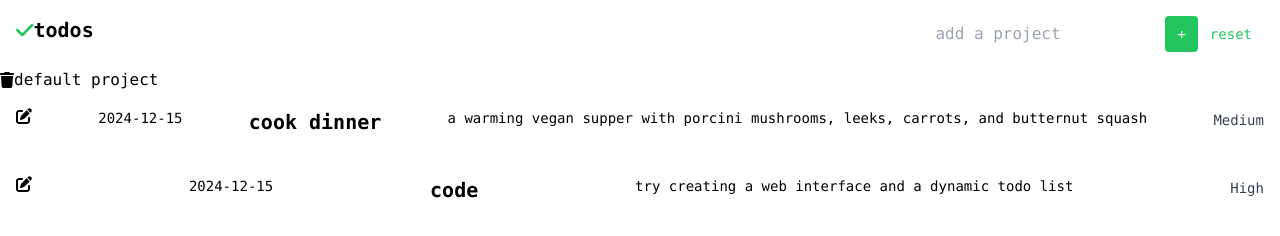
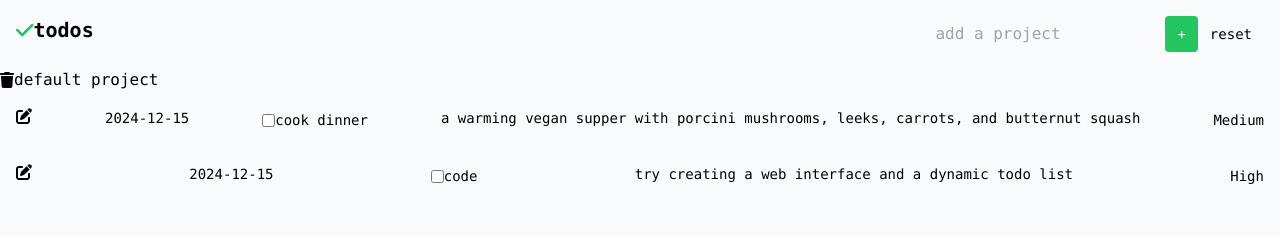
Before and after one commit to puybr/to-do-list, a website built with webpack: page dist/index.html in a window 1280 px wide. Built offline with nearby package versions, Linux system fonts and the light colour scheme.

Commit message:
some updates

```diff
--- a/src/todos.js
+++ b/src/todos.js
@@ -16,12 +16,15 @@ const todoManager = () => {
                 console.log(todo);
                 let todolist = document.getElementById(`todolist-${todo.project}`);
                 const t = `
-                    <div class="border-r border-b border-l border-gray-400 lg:border-l-0 lg:border-t lg:border-gray-400 rounded-b lg:rounded-b-none lg:rounded-r p-4 flex flex-col justify-between leading-normal">
+                    <div class="bg-gray-100 p-4 flex flex-col justify-between leading-normal">
                     <i class="fas fa-edit"></i>
                     <div class="text-sm">
                         <p>${todo.date}</p>
                     </div>
-                    <div class="px-6 py-4 font-bold text-xl mb-2">${todo.title}</div>
+                    <div class="flex items-center mb-4">
+                        <input id="default-checkbox" type="checkbox" value="" class="accent-green-500 w-4 h-4 bg-gray-100 border-gray-300 rounded">
+                        <label for="default-checkbox" class="ms-2 text-sm font-medium">${todo.title}</label>
+                    </div>
                     <p class="text-sm text-base text-wrap">${todo.description}</p>
                     <div class="px-6 pt-4 pb-2">
                         <span class="inline-block bg-gray-200 rounded-full px-3 py-1 text-sm font-semibold text-gray-700 mr-2 mb-2">${todo.priority}</span>
```
Also changed, not shown: dist/index.html, 1 other file.
